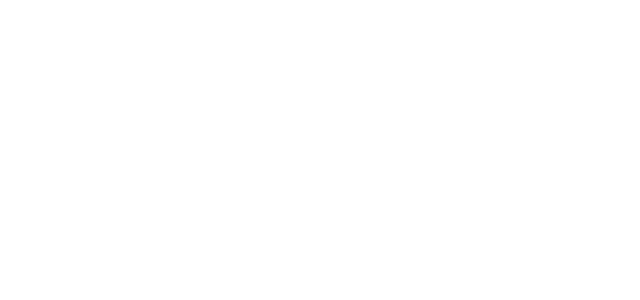
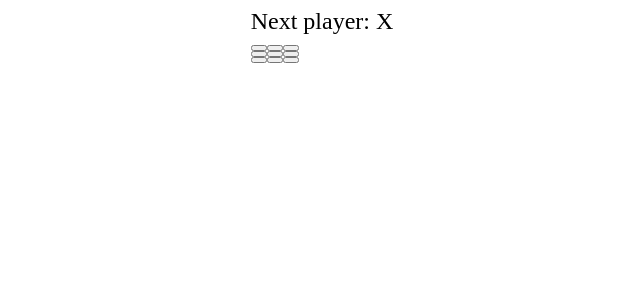
Before and after one commit to Abdull-Haseeb/Tic-Tac-Toe---with-React, a React (Vite) app: page / in a window 1280 px wide. Shown: the top 300 px of the page, without its empty margins (318-958 px from the left). Built offline with nearby package versions, Linux system fonts and the light colour scheme.

Commit message:
second commit

```diff
--- a/package.json
+++ b/package.json
@@ -10,6 +10,7 @@
     "preview": "vite preview"
   },
   "dependencies": {
+    "prop-types": "^15.8.1",
     "react": "^18.2.0",
     "react-dom": "^18.2.0"
   },
--- /dev/null
+++ b/src/App.css
@@ -0,0 +1,5 @@
+.game-parent {
+  display: flex;
+  align-items: center;
+  justify-content: center;
+}
--- a/src/App.jsx
+++ b/src/App.jsx
@@ -1,7 +1,15 @@
-// import Game from "./components/Game";
-
+import Game from "./components/Game";
+import "./App.css";
 function App() {
-  return <div className="App"></div>;
+  return (
+    <div className="App">
+      <div className="game-parent">
+        <div>
+          <Game />
+        </div>
+      </div>
+    </div>
+  );
 }
 
 export default App;
--- a/src/components/Game.jsx
+++ b/src/components/Game.jsx
@@ -1,37 +1,48 @@
 import { useState } from "react";
-
-function Square({ value, onSquareClick }) {
+import PropTypes from "prop-types";
+import "./styles.css";
+function Square({ value, onSquareClick, isWinningSquare }) {
+  const squareClassName = isWinningSquare ? "square winning" : "square";
   return (
-    <button className="square" onClick={onSquareClick}>
+    <button className="squareClassName" onClick={onSquareClick}>
       {value}
     </button>
   );
 }
+Square.propTypes = {
+  value: PropTypes.string.isRequired, // Assuming value is always a string
+  onSquareClick: PropTypes.func.isRequired, // Make sure onSquareClick is a function
+};
 
-function Board({ xIsNext, squares, onPlay }) {
+export default function Board() {
+  const [xIsNext, setXIsNext] = useState(true);
+  const [squares, setSquares] = useState(Array(9).fill(null));
+
   function handleClick(i) {
     if (calculateWinner(squares) || squares[i]) {
       return;
     }
     const nextSquares = squares.slice();
     if (xIsNext) {
-      return (nextSquares[i] = "X");
+      nextSquares[i] = "X";
     } else {
-      return (nextSquares[i] = "O");
+      nextSquares[i] = "O";
     }
-    onPlay(nextSquares);
+    setSquares(nextSquares);
+    setXIsNext(!xIsNext);
   }
+
   const winner = calculateWinner(squares);
   let status;
   if (winner) {
-    status = "winner: " + winner;
+    status = "Winner: " + winner;
   } else {
-    status = "Next Player: " + (xIsNext ? "X" : "O");
+    status = "Next player: " + (xIsNext ? "X" : "O");
   }
+
   return (
     <>
-      <div className="status">
-        {status}
+      <div className="status">{status}</div>
       <div className="board-row">
         <Square value={squares[0]} onSquareClick={() => handleClick(0)} />
         <Square value={squares[1]} onSquareClick={() => handleClick(1)} />
@@ -47,19 +58,26 @@
         <Square value={squares[7]} onSquareClick={() => handleClick(7)} />
         <Square value={squares[8]} onSquareClick={() => handleClick(8)} />
       </div>
-      </div>
     </>
   );
 }
-export default function Game() {
-  const [history, setHistory] = useState(Array(9).fill(null));
-  const [currentMove, setCurrentMove] = useState(0);
-  const xIsNext = currentMove % 2 === 0;
-  const currentSquares = history[currentMove];
 
-  function handlePlay(nextSquares) {
-    const nextHistory = [...history.slice(0, currentMove + 1), nextSquares];
-    setHistory(nextHistory);
-    setCurrentMove(nextHistory.length - 1);
+function calculateWinner(squares) {
+  const lines = [
+    [0, 1, 2],
+    [3, 4, 5],
+    [6, 7, 8],
+    [0, 3, 6],
+    [1, 4, 7],
+    [2, 5, 8],
+    [0, 4, 8],
+    [2, 4, 6],
+  ];
+  for (let i = 0; i < lines.length; i++) {
+    const [a, b, c] = lines[i];
+    if (squares[a] && squares[a] === squares[b] && squares[a] === squares[c]) {
+      return squares[a];
     }
   }
+  return null;
+}
--- /dev/null
+++ b/src/components/styles.css
@@ -0,0 +1,56 @@
+/* styles.css */
+
+/* Style for the game container */
+.game {
+  display: flex;
+  flex-direction: column;
+  align-items: center;
+  font-family: Arial, sans-serif;
+  margin-top: 20px;
+}
+
+/* Style for the status message */
+.status {
+  font-size: 24px;
+  margin-bottom: 10px;
+}
+
+/* Style for the board rows */
+.board-row {
+  display: flex;
+}
+
+/* Style for the square buttons */
+.square {
+  font-size: 24px;
+  width: 50px;
+  height: 50px;
+  margin: 5px;
+  display: flex;
+  justify-content: center;
+  align-items: center;
+  background-color: #fff;
+  border: 1px solid #ccc;
+  cursor: pointer;
+  transition: background-color 0.3s ease;
+}
+/* Add a new CSS class for winning squares */
+.winning {
+  background-color: yellow; /* Set the background color for winning squares */
+  color: black; /* Set the text color for winning squares */
+}
+
+/* Style for the square buttons on hover */
+.square:hover {
+  background-color: #f0f0f0;
+}
+
+/* Style for the winner message */
+.winner {
+  color: green;
+}
+
+/* Style for the tie message */
+.tie {
+  color: #333;
+}
```
Also changed, not shown: 1 other file (tests, documents, lock files or other folders). Lines whose indentation alone changed are shown as unchanged.
